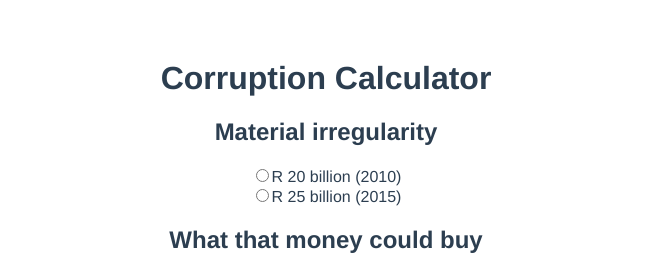
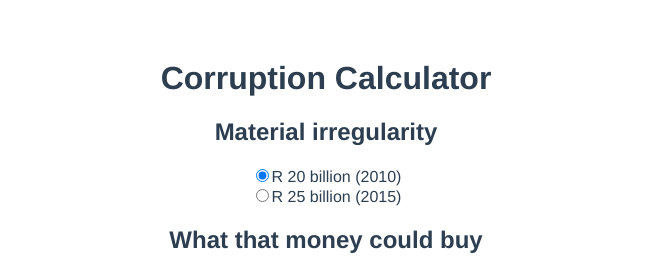
Before and after one commit to MichaelCurrin/corruption-calculator, a Vue app: page / in a window 1280 px wide. Shown: the top 256 px of the page, without its empty margins (314-964 px from the left). Built offline with nearby package versions, Linux system fonts and the light colour scheme.

Commit message:
update Amount.vue

```diff
--- a/src/components/Amount.vue
+++ b/src/components/Amount.vue
@@ -1,11 +1,15 @@
 <template>
-  <div id="radiobutton">
-    <input type="radio" id="one" value="20000" v-model="picked" />
-    <label for="one">R 20 billion (2010)</label>
-    <br />
+  <div>
+    <div id="radiobutton">
+      <input type="radio" id="one" value="20000" :checked="modelValue === 20000"
+        @change="$emit('update:modelValue', 20000)" />
+      <label for="one">R 20 billion (2010)</label>
+      <br />
 
-    <input type="radio" id="two" value="25000" v-model="picked" />
-    <label for="two">R 25 billion (2015)</label>
+      <input type="radio" id="two" value="25000" :checked="modelValue === 25000"
+        @change="$emit('update:modelValue', 25000)" />
+      <label for="two">R 25 billion (2015)</label>
+    </div>
   </div>
 </template>
 
@@ -14,10 +18,11 @@ import { defineComponent } from "vue";
 
 export default defineComponent({
   name: "Amount",
-  data() {
-    return {
-      picked: "",
-    };
+  props: {
+    modelValue: {
+      type: Number,
+      required: true,
+    },
   },
 });
 </script>
```
